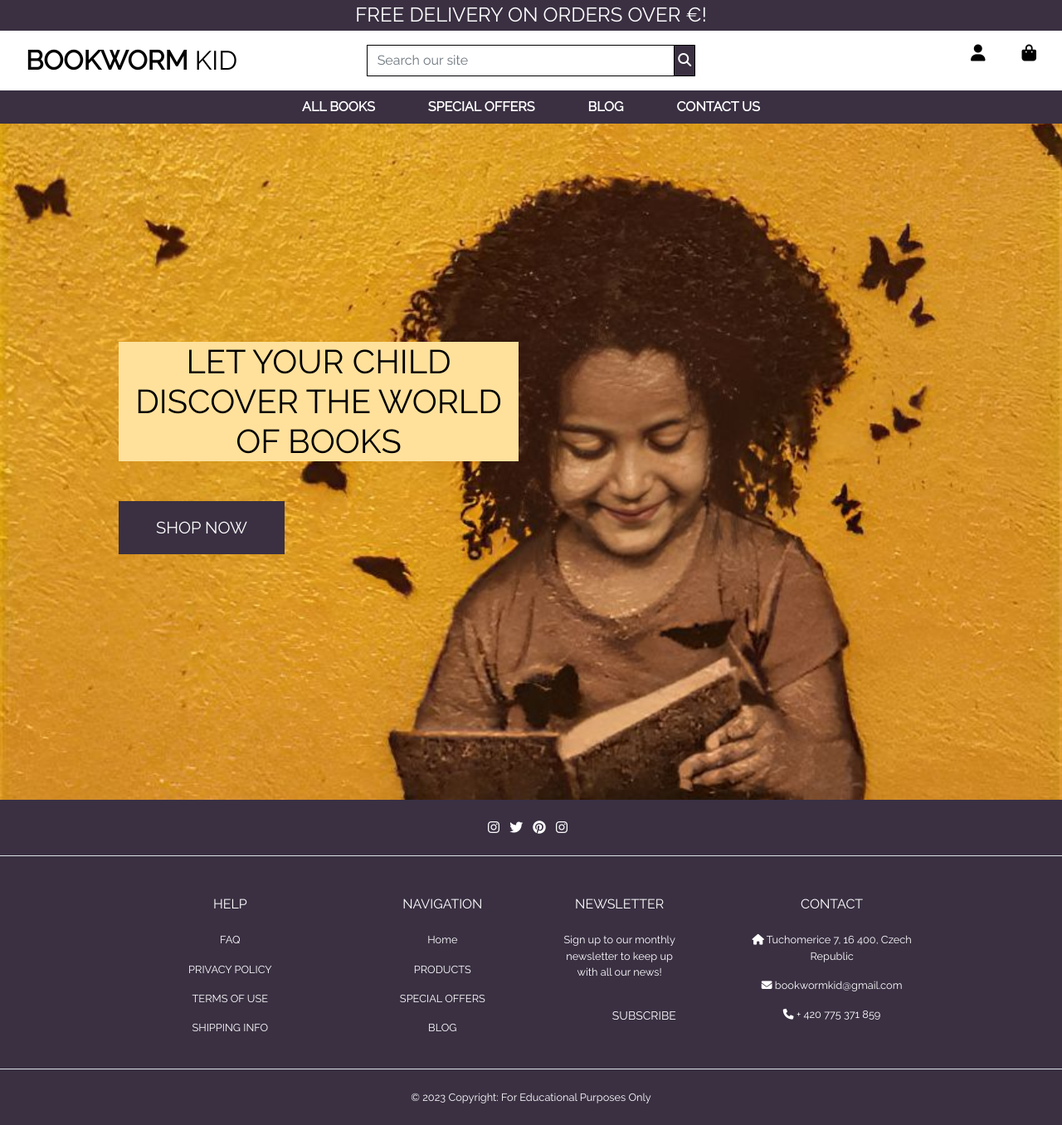
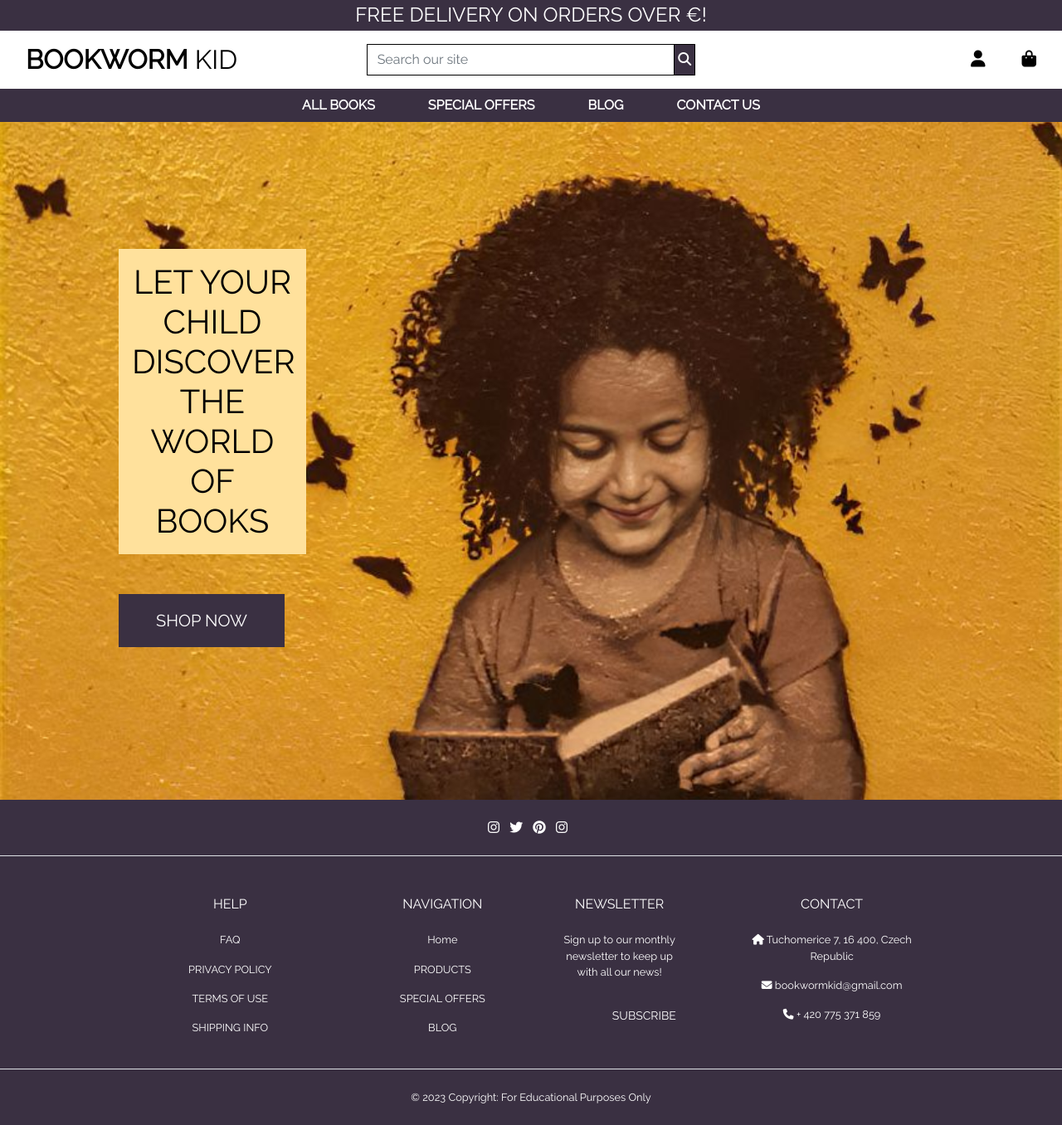
Before and after one commit to lucia2007/bookwormkid, a Django app: page / in a window 1280 px wide. Shown: the whole page at 83% size. Run offline with Django 3.2, Linux system fonts and the light colour scheme; some libraries are stand-ins or nearby versions.

Commit message:
Small fixes

```diff
--- a/home/templates/home/index.html
+++ b/home/templates/home/index.html
@@ -12,8 +12,8 @@
 {% block content %}
 <div class="container h-100">
     <div class="row h-100">
-        <div class="col-7 col-md-6 my-auto">
-            <h1 class="display-4 logo-font action-call text-black">
+        <div class="col-6 col-md-3 my-auto">
+            <h1 class="display-4 logo-font action-call text-black p-3">
                 Let your child discover the world of books
             </h1>
             <div class="my-5">
--- a/templates/includes/header.html
+++ b/templates/includes/header.html
@@ -56,7 +56,6 @@
                         href="">
                         <div class="text-center">
                             <div><i class="fas fa-shopping-bag fa-lg"></i></div>
-                            </p>
                         </div>
                     </a>
                 </li>
```
Also changed, not shown: README.md.
